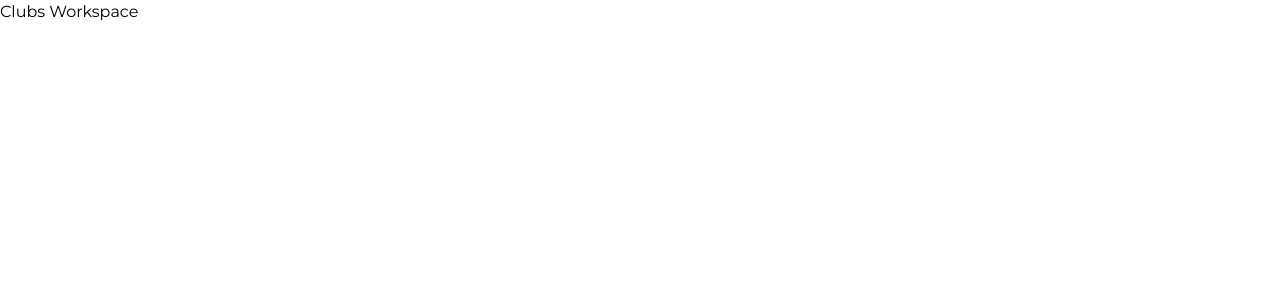
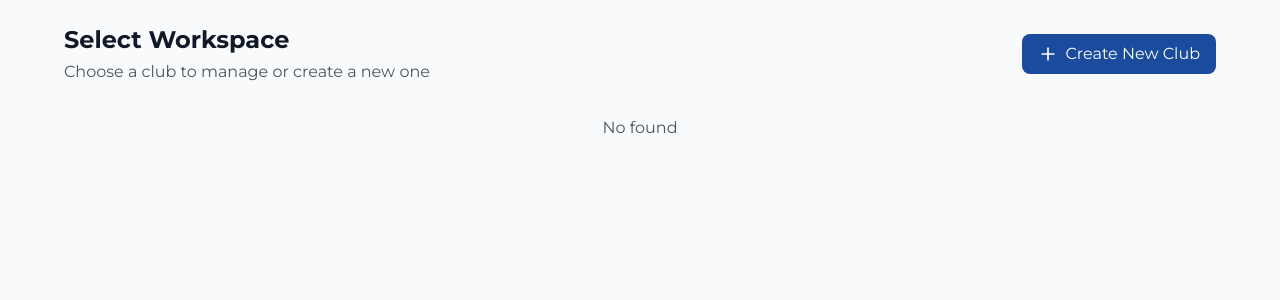
Before and after one commit to Go4It-Africa/go4it-app-frontend, a Next.js app: page /workspace/clubs in a window 1280 px wide. Shown: the top 300 px of the page. Built offline with nearby package versions, Linux system fonts and the light colour scheme.

Commit message:
Club workspace pages

```diff
--- a/app/(pages)/workspace/clubs/page.tsx
+++ b/app/(pages)/workspace/clubs/page.tsx
@@ -1,7 +1,69 @@
 'use client';
 
+import { clubs } from "@/app/mock_data/club";
+import { Layout } from "@/app/components/layout/WorkSpaceLayout";
+import Card from "@/app/components/ui/Card";
+import { Users, ArrowRight } from "lucide-react";
+import Image from 'next/image';
+
 export default function ClubsWorkspacePage() {
-  return (
-    <div>Clubs Workspace</div>
-  );
+
+  if(!clubs.length) {
+    return (
+        <Layout
+            title="Select Workspace"
+            description="Choose a club to manage or create a new one"
+            buttonText="Create New Club"
+            item='clubs'
+            noItems
+        />
+    )
 }
+
+return (
+    <Layout
+        title="Select Workspace"
+        description="Choose a club to manage or create a new one"
+        buttonText="Create New Club"
+        buttonAction={() => {}}
+
+    >
+    {
+        clubs.map((club) => {
+            if(!club) return null
+
+            const {id, name, logo, sport, playerCount, country} = club
+
+            return (
+            <div key={id}>
+            <Card key={id} className="hover:shadow-lg transition-shadow">
+                <div className="p-6">
+                    <div className="flex items-center gap-4 mb-4">
+                    <Image src={logo} alt={name} width={64} height={64} className="w-16 h-16 rounded-full object-cover" />
+                    <div>
+                        <h3 className="font-bold text-lg">{name}</h3>
+                        <p className="text-gray-600 capitalize">{sport}</p>
+                    </div>
+                    </div>
+
+                    <div className="flex items-center gap-4 mb-4">
+                    <div className="flex items-center gap-2">
+                        <Users size={16} className="text-gray-400" />
+                        <span className="text-sm text-gray-600">{playerCount} Players</span>
+                    </div>
+                    <div className="text-sm text-gray-600">{country}</div>
+                    </div>
+
+                    <button className="w-full bg-primary/10 text-primary font-medium py-2 rounded-lg flex items-center justify-center gap-2 hover:bg-primary/20 transition-colors">
+                    Open Dashboard
+                    <ArrowRight size={16} />
+                    </button>
+                </div>
+                </Card>
+            </div>
+        )
+        })
+    }
+    </Layout>
+);
+}
--- a/app/(pages)/workspace/layout.tsx
+++ b/app/(pages)/workspace/layout.tsx
@@ -1,7 +1,7 @@
-export default function WorkspaceLayout({
-    children,
-  }: {
-    children: React.ReactNode;
-  }) {
-    return <>{children}</>;
-  }
+import WorkSpaceLayout from "@/app/components/layout/WorkSpaceLayout";
+
+const Layout = ({ children }: { children: React.ReactNode }) => {
+  return <WorkSpaceLayout>{children}</WorkSpaceLayout>;
+};
+
+export default Layout;
--- a/app/components/layout/WorkSpaceLayout.tsx
+++ b/app/components/layout/WorkSpaceLayout.tsx
@@ -1,8 +1,5 @@
 import React from 'react';
-import { Plus, Search, Users, ArrowRight } from 'lucide-react';
-import Card from '@/app/components/ui/Card';
-import { clubs } from '@/app/mock_data/club';
-import Image from 'next/image';
+import { Plus, Search } from 'lucide-react';
 
 const NoItems = ({title}: {title?: string}) => {
     return (
@@ -22,7 +19,7 @@ type LayoutProps = {
     item?: string;
 }
 
-const Layout = ({children, title, description, buttonText, buttonAction, noItems = true, item}: LayoutProps) => {
+export const Layout = ({children, title, description, buttonText, buttonAction, noItems = true, item}: LayoutProps) => {
     return (
         <div className="min-h-screen bg-gray-50 p-6">
             <div className="max-w-6xl mx-auto">
@@ -64,66 +61,13 @@ const Layout = ({children, title, description, buttonText, buttonAction, noItems
     )
 }
 
-const WorkSpaceLayout = () => {
 
-    if(!clubs.length) {
-        return (
-            <Layout
-                title="Select Workspace"
-                description="Choose a club to manage or create a new one"
-                buttonText="Create New Club"
-                item='clubs'
-                noItems
-            />
-        )
-    }
+type WorkSpaceLayoutProps = {
+    children: React.ReactNode;
+}
 
-  return (
-    <Layout
-        title="Select Workspace"
-        description="Choose a club to manage or create a new one"
-        buttonText="Create New Club"
-        buttonAction={() => {}}
-
-    >
-    {
-        clubs.map((club) => {
-            if(!club) return null
-
-            const {id, name, logo, sport, playerCount, country} = club
-
-            return (
-            <div key={id}>
-            <Card key={id} className="hover:shadow-lg transition-shadow">
-                <div className="p-6">
-                    <div className="flex items-center gap-4 mb-4">
-                    <Image src={logo} alt={name} width={64} height={64} className="w-16 h-16 rounded-full object-cover" />
-                    <div>
-                        <h3 className="font-bold text-lg">{name}</h3>
-                        <p className="text-gray-600 capitalize">{sport}</p>
-                    </div>
-                    </div>
-
-                    <div className="flex items-center gap-4 mb-4">
-                    <div className="flex items-center gap-2">
-                        <Users size={16} className="text-gray-400" />
-                        <span className="text-sm text-gray-600">{playerCount} Players</span>
-                    </div>
-                    <div className="text-sm text-gray-600">{country}</div>
-                    </div>
-
-                    <button className="w-full bg-primary/10 text-primary font-medium py-2 rounded-lg flex items-center justify-center gap-2 hover:bg-primary/20 transition-colors">
-                    Open Dashboard
-                    <ArrowRight size={16} />
-                    </button>
-                </div>
-                </Card>
-            </div>
-        )
-        })
-    }
-    </Layout>
-  );
+const WorkSpaceLayout = ({ children }: WorkSpaceLayoutProps) => {
+    return <div>{children}</div>;
 };
 
 export default WorkSpaceLayout;
```
